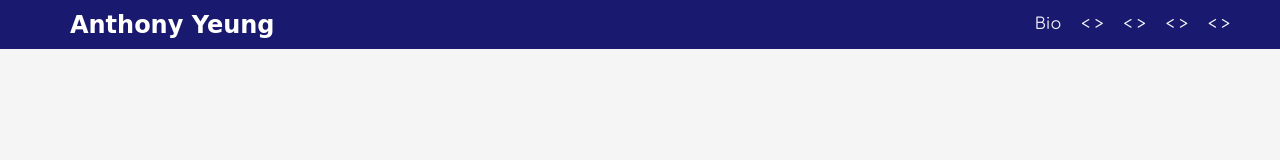
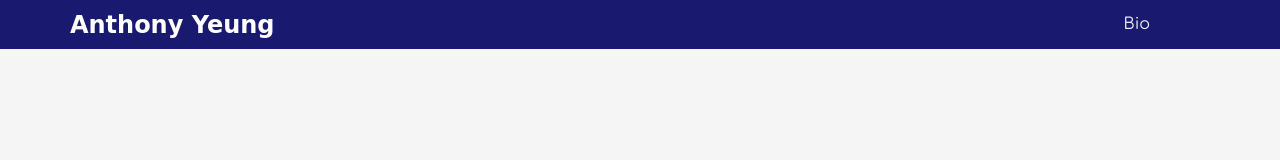
Before and after one commit to anthonyyeung/anthonyyeung.github.io, a plain HTML site: page bio.html in a window 1280 px wide. Shown: the top 160 px of the page. Drawn offline with Linux system fonts and the light colour scheme; a web font is replaced by a local one.

Commit message:
Update bio.html

```diff
--- a/bio.html
+++ b/bio.html
@@ -17,10 +17,10 @@
         <div class="nav">
           <ul>
             <li><a href="/bio">Bio</a></li>
-            <li><    ></li>
-            <li><    ></li>
-            <li><    ></li>
-            <li><    ></li>
+            <li>    </li>
+            <li>    </li>
+            <li>    </li>
+            <li>    </li>
           </ul>
         </div>
       </div>
```
